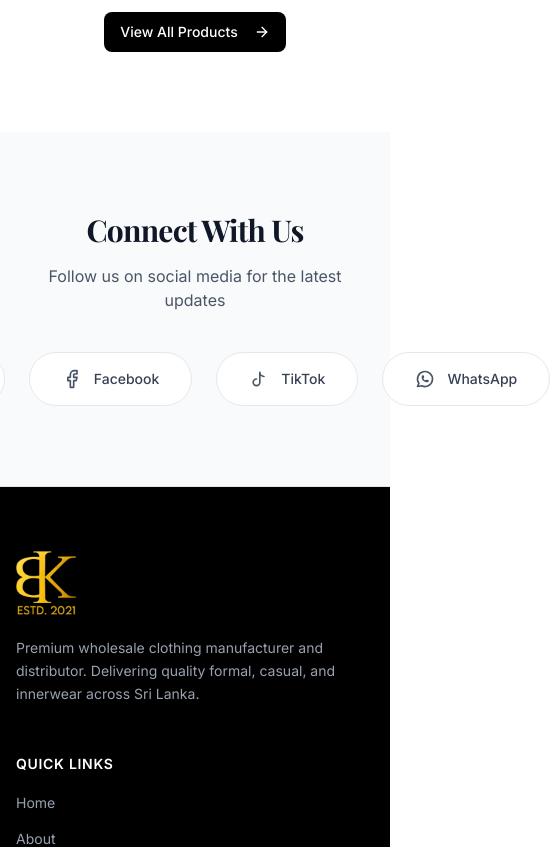
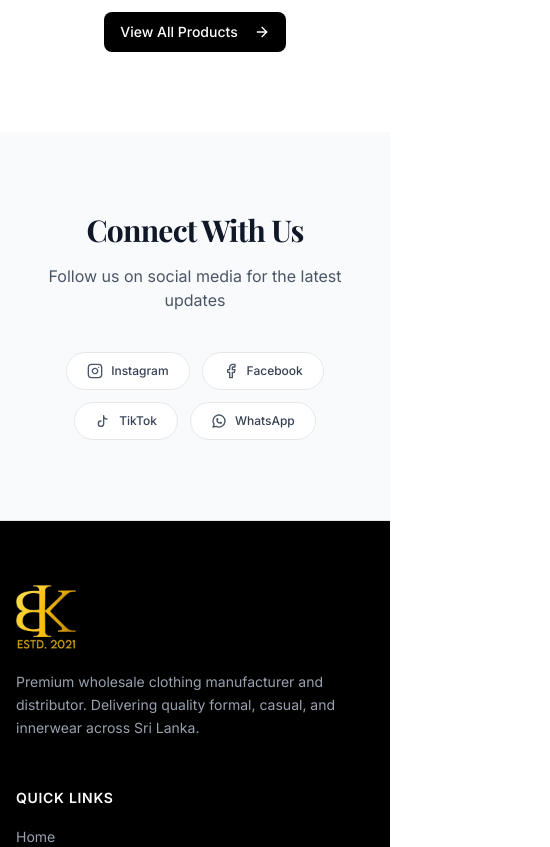
Before and after one commit to GauthamOfficial/BK-Clothing, a Next.js app: page / in a window 390 px wide. Shown: the part 5900-6747 px from the top of the page, 550 px wide, since content can reach past the window. Built offline with nearby package versions, Linux system fonts and the light colour scheme; a web font is replaced by a local one.

Commit message:
mobile responsive

```diff
--- a/app/globals.css
+++ b/app/globals.css
@@ -128,9 +128,13 @@ footer {
   background: #9ca3af;
 }
 
-/* Smooth scroll */
+/* Smooth scroll & prevent horizontal overflow */
 html {
   scroll-behavior: smooth;
+  overflow-x: hidden;
+}
+body {
+  overflow-x: hidden;
 }
 
 /* Animation utilities */
--- a/app/page.tsx
+++ b/app/page.tsx
@@ -180,7 +180,7 @@ export default function HomePage() {
       )}
 
       {/* Social Section */}
-      <section className="bg-gray-50 py-20" aria-label="Social media">
+      <section className="bg-gray-50 py-20 overflow-hidden" aria-label="Social media">
         <div className="mx-auto max-w-7xl px-4 text-center sm:px-6 lg:px-8">
           <AnimateOnScroll variant="fade-up">
             <h2 className="font-[family-name:var(--font-playfair)] text-3xl font-bold tracking-tight text-gray-900 sm:text-4xl">
@@ -190,17 +190,16 @@ export default function HomePage() {
               Follow us on social media for the latest updates
             </p>
           </AnimateOnScroll>
-          <AnimateOnScroll variant="fade-up" delay={200}>
-            <div className="mt-10 flex items-center justify-center gap-6">
+          <div className="mt-10 flex flex-wrap items-center justify-center gap-3 sm:gap-4">
             <a
               href={SOCIAL.instagram}
               target="_blank"
               rel="noopener noreferrer"
               aria-label="Follow us on Instagram"
-                className="group flex items-center gap-3 rounded-full border border-gray-200 bg-white px-8 py-4 transition-all hover:border-accent-red hover:shadow-md"
+              className="group flex items-center gap-2 rounded-full border border-gray-200 bg-white px-5 py-2.5 transition-all hover:border-accent-red hover:shadow-md sm:gap-3 sm:px-8 sm:py-4"
             >
-                <Instagram className="h-5 w-5 text-gray-600 transition-colors group-hover:text-accent-red" />
-                <span className="text-sm font-medium text-gray-700 group-hover:text-accent-red">
+              <Instagram className="h-4 w-4 text-gray-600 transition-colors group-hover:text-accent-red sm:h-5 sm:w-5" />
+              <span className="text-xs font-medium text-gray-700 group-hover:text-accent-red sm:text-sm">
                 Instagram
               </span>
             </a>
@@ -209,10 +208,10 @@ export default function HomePage() {
               target="_blank"
               rel="noopener noreferrer"
               aria-label="Follow us on Facebook"
-                className="group flex items-center gap-3 rounded-full border border-gray-200 bg-white px-8 py-4 transition-all hover:border-accent-red hover:shadow-md"
+              className="group flex items-center gap-2 rounded-full border border-gray-200 bg-white px-5 py-2.5 transition-all hover:border-accent-red hover:shadow-md sm:gap-3 sm:px-8 sm:py-4"
             >
-                <Facebook className="h-5 w-5 text-gray-600 transition-colors group-hover:text-accent-red" />
-                <span className="text-sm font-medium text-gray-700 group-hover:text-accent-red">
+              <Facebook className="h-4 w-4 text-gray-600 transition-colors group-hover:text-accent-red sm:h-5 sm:w-5" />
+              <span className="text-xs font-medium text-gray-700 group-hover:text-accent-red sm:text-sm">
                 Facebook
               </span>
             </a>
@@ -221,10 +220,10 @@ export default function HomePage() {
               target="_blank"
               rel="noopener noreferrer"
               aria-label="Follow us on TikTok"
-                className="group flex items-center gap-3 rounded-full border border-gray-200 bg-white px-8 py-4 transition-all hover:border-accent-red hover:shadow-md"
+              className="group flex items-center gap-2 rounded-full border border-gray-200 bg-white px-5 py-2.5 transition-all hover:border-accent-red hover:shadow-md sm:gap-3 sm:px-8 sm:py-4"
             >
-                <TikTok className="h-5 w-5 text-gray-600 transition-colors group-hover:text-accent-red" />
-                <span className="text-sm font-medium text-gray-700 group-hover:text-accent-red">
+              <TikTok className="h-4 w-4 text-gray-600 transition-colors group-hover:text-accent-red sm:h-5 sm:w-5" />
+              <span className="text-xs font-medium text-gray-700 group-hover:text-accent-red sm:text-sm">
                 TikTok
               </span>
             </a>
@@ -233,15 +232,14 @@ export default function HomePage() {
               target="_blank"
               rel="noopener noreferrer"
               aria-label="Chat on WhatsApp"
-                className="group flex items-center gap-3 rounded-full border border-gray-200 bg-white px-8 py-4 transition-all hover:border-accent-red hover:shadow-md"
+              className="group flex items-center gap-2 rounded-full border border-gray-200 bg-white px-5 py-2.5 transition-all hover:border-accent-red hover:shadow-md sm:gap-3 sm:px-8 sm:py-4"
             >
-                <WhatsApp className="h-5 w-5 text-gray-600 transition-colors group-hover:text-accent-red" />
-                <span className="text-sm font-medium text-gray-700 group-hover:text-accent-red">
+              <WhatsApp className="h-4 w-4 text-gray-600 transition-colors group-hover:text-accent-red sm:h-5 sm:w-5" />
+              <span className="text-xs font-medium text-gray-700 group-hover:text-accent-red sm:text-sm">
                 WhatsApp
               </span>
             </a>
           </div>
-          </AnimateOnScroll>
         </div>
       </section>
     </>
--- a/components/footer.tsx
+++ b/components/footer.tsx
@@ -87,7 +87,7 @@ export function Footer() {
             <h3 className="mb-4 text-sm font-semibold uppercase tracking-wider">
               Follow Us
             </h3>
-            <div className="flex items-center gap-4">
+            <div className="flex flex-wrap items-center gap-3">
               <a
                 href={SOCIAL.instagram}
                 target="_blank"
```
Lines whose indentation alone changed are shown as unchanged.
